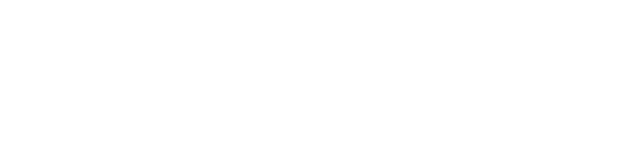
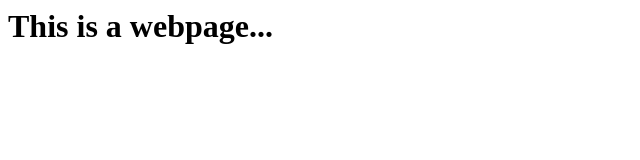
Before and after one commit to NsjmICS7Trial/proj1, a plain HTML site: page html1/index.html in a window 1280 px wide. Shown: the whole page, without its empty margins (0-640 px from the left). Drawn offline with Linux system fonts and the light colour scheme.

Commit message:
index.html_commit2

```diff
--- a/html1/index.html
+++ b/html1/index.html
@@ -4,4 +4,7 @@
 		<title>Webpage</title>
 	</head>
 
+	<body>
+		<h1>This is a webpage...<h1>
+	</body>
 </html>
```
